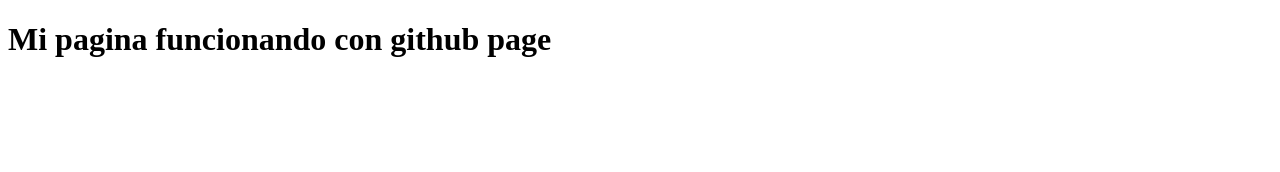
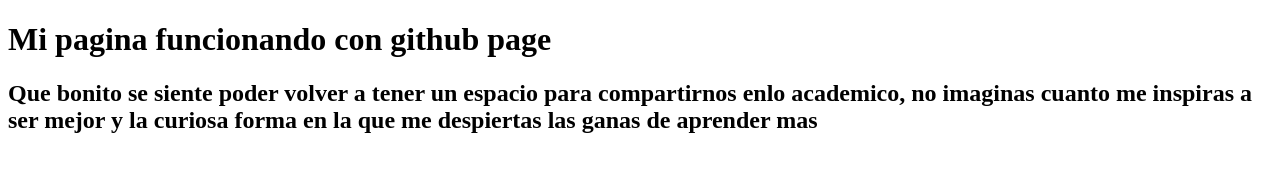
Before and after one commit to Sebrealgon/Prueba, a plain HTML site: page index.html in a window 1280 px wide. Drawn offline with Linux system fonts and the light colour scheme.

Commit message:
Mensaje para Angela

```diff
--- a/index.html
+++ b/index.html
@@ -7,5 +7,6 @@
 </head>
 <body>
     <h1>Mi pagina funcionando con github page</h1>
+    <h2>Que bonito se siente poder volver a tener un espacio para compartirnos enlo academico,  no imaginas cuanto me inspiras a ser mejor y la curiosa forma en la que me despiertas las ganas de aprender mas</h2>
 </body>
 </html>
```
